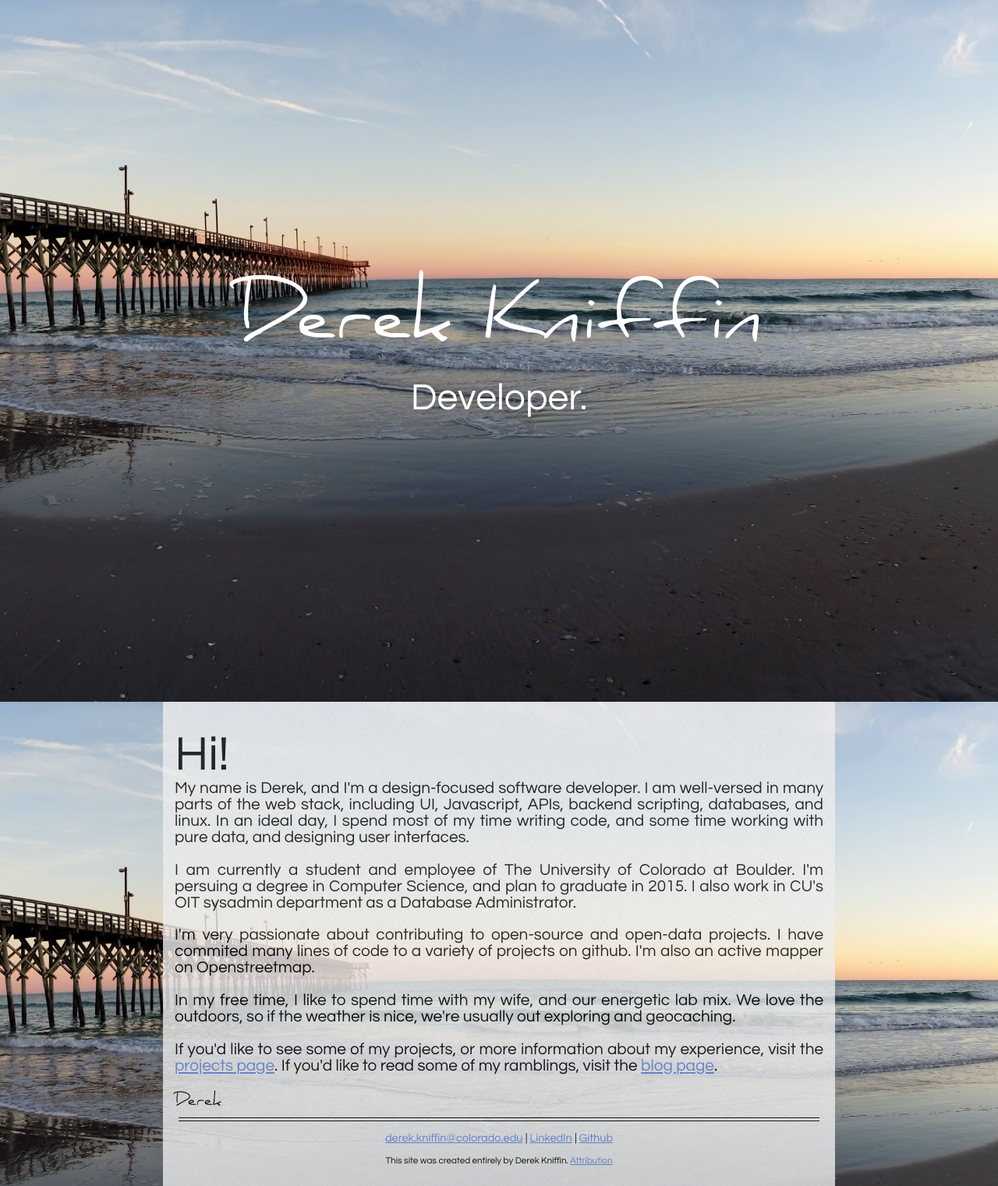
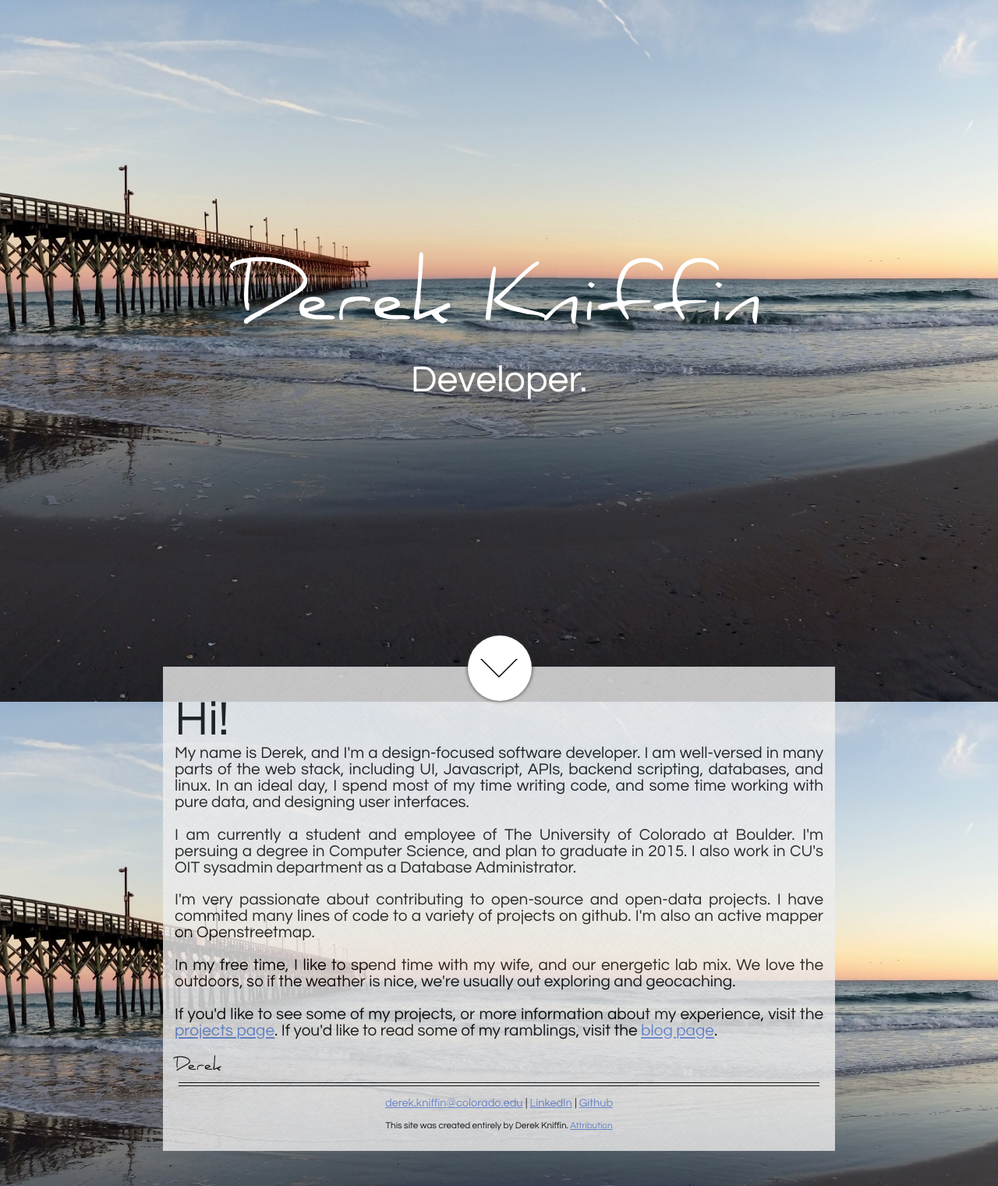
Before and after one commit to oddityoverseer13/personal-website, a Jekyll site: the page built from index.html, in a window 1280 px wide. Shown: the whole page at 78% size. Built offline with Jekyll 4.4.1, drawn with Linux system fonts in a browser that asks for light colours; Markdown is read by kramdown in place of the engine named in the settings.

Commit message:
Added scroll indicator

```diff
--- a/_layouts/default.html
+++ b/_layouts/default.html
@@ -35,17 +35,45 @@
             label: ""
           });
         })
+        //this is where we apply opacity to the arrow
+        $(window).scroll( function(){
+
+          //get scroll position
+          var topWindow = $(window).scrollTop();
+          //multiply by 1.5 so the arrow will become transparent half-way up the page
+          var topWindow = topWindow * 1.5;
+
+          //get height of window
+          var windowHeight = $(window).height();
+
+          //set position as percentage of how far the user has scrolled
+          var position = topWindow / windowHeight;
+          //invert the percentage
+          position = 1 - position;
+
+          //define arrow opacity as based on how far up the page the user has scrolled
+          //no scrolling = 1, half-way up the page = 0
+          $('.arrow-wrap').css('opacity', position);
+
+        });
         </script>
 
     </head>
     <body>
       <div id='main' class="{{ page.class }}">
-        {% include header.html %}
-        <div id='content'>
-          {{ content }}
+        <section class="header">
+          {% include header.html %}
+        </section>
+        <section class="main">
+          <a class="arrow-wrap" href='#content' style="opacity: 0.6;">
+            <span class='arrow'></span>
+          </a>
+          <div id='content'>
+            {{ content }}
 
-          {% include footer.html %}
-        </div>
+            {% include footer.html %}
+          </div>
+        </section>
       </div>
     </body>
 </html>
--- a/css/main.css
+++ b/css/main.css
@@ -82,7 +82,7 @@ a {
 
 #banner {
    width: 100%;
-   height: 100vh; /* vh == vertical height of browser window */
+   height: 95vh; /* vh == vertical height of browser window */
 
 
    -webkit-filter: grayscale(1);
@@ -120,6 +120,76 @@ a {
    font-style: italic;
 }
 
+/*== Arrow ==*/
+.header {
+  height:calc(100% - 3em); /* subtract an amount of space for your arrow element */
+  width:100%;
+}
+
+.main {
+  width:100%;
+  position:relative;
+}
+.arrow-wrap {
+  position:absolute;
+  z-index:1;
+  left:50%;
+  top:-5em;
+  margin-left:-5em;
+  background:#FFF;
+  width:50px;
+  height:20px;
+  padding:4em 2em;
+  border-radius:50%;
+  font-size:0.5em;
+  display:block;
+  box-shadow:0px 0px 5px 0px #333;
+}
+
+.arrow {
+  float:left;
+  position:relative;
+  width: 0px;
+  height: 0px;
+  border-style: solid;
+  border-width: 3em 3em 0 3em;
+  border-color: #000 transparent transparent transparent;
+  -webkit-transform:rotate(360deg)
+}
+
+/* a pseudo element arrow placed on top of the other one with the same color as the wrapper */
+.arrow:after {
+  content:'';
+  position:absolute;
+  top:-3.2em;
+  left:-3em;
+  width: 0px;
+  height: 0px;
+  border-style: solid;
+  border-width: 3em 3em 0 3em;
+  border-color: #FFF transparent transparent transparent;
+  -webkit-transform:rotate(360deg);/* added for better anti-aliasing on webkit browsers */
+}
+
+@-webkit-keyframes arrows {
+    0% { top:0; }
+    10% { top:12%; }
+    20% { top:0; }
+    30% { top:12%; }
+    40% { top:-12%; }
+    50% { top:12%; }
+    60% { top:0; }
+    70% { top:12%; }
+    80% { top:-12%; }
+    90% { top:12%; }
+    100% { top:0; }
+}
+
+.arrow-wrap .arrow {
+ -webkit-animation: arrows 2.8s 0.4s;
+ -webkit-animation-delay: 3s;
+}
+
 /*==Home Styles==*/
 .home #banner .title, .name {
    font-family: 'Daniel';
```
